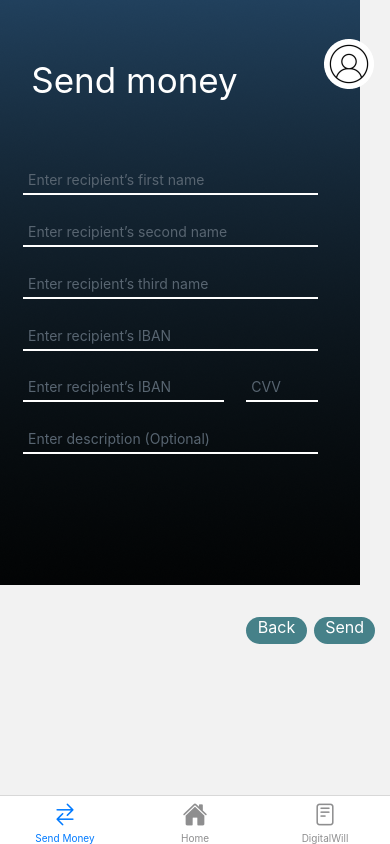
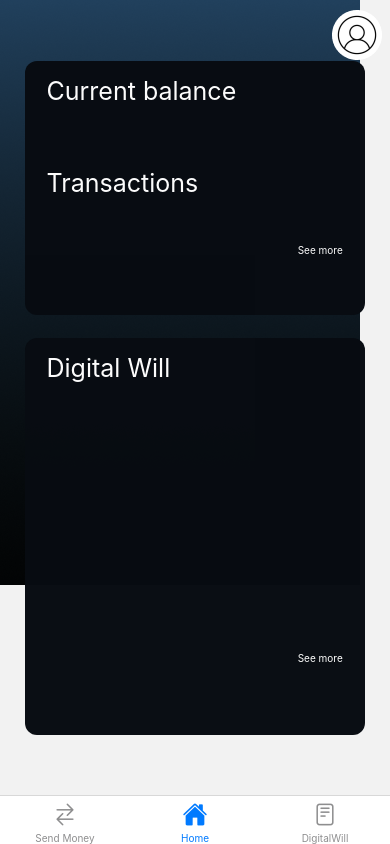
Before and after one commit to ATTaneva21/Cryo, a React Native app in the folder application/: screen /HomeScreen in a window 390 px wide. Built offline with nearby package versions, Linux system fonts and the light colour scheme.

Commit message:
Fix default route when logged in. Close #46

```diff
--- a/application/App.js
+++ b/application/App.js
@@ -21,7 +21,7 @@ const Tab = createBottomTabNavigator();
 
 function HomeScreen() {
   return (
-    <Tab.Navigator screenOptions={{ headerShown: false}}>
+    <Tab.Navigator screenOptions={{ headerShown: false}} initialRouteName='Home'>
       <Tab.Screen name="Send Money" component={SendMoney}
           options={{tabBarIcon: ({ color, size }) => (<Ionicons name="swap-horizontal-outline" color={color} size={size} />)}}
       />
--- a/application/screens/LogInScreen.js
+++ b/application/screens/LogInScreen.js
@@ -1,5 +1,6 @@
 import React from 'react';
 import { StatusBar, StyleSheet, Text, View, Button, Alert, TextInput, SafeAreaView, TextProps, Image, ImageBackground,TouchableOpacity } from 'react-native';
+import { LinearGradient } from 'expo-linear-gradient';
 
 export default function HomeScreen({navigation}) {
       const [username, onChangeText] = React.useState('');
```
Also changed, not shown: application/package.json (+4 -3 lines), 1 other file (tests, documents, lock files or other folders).
